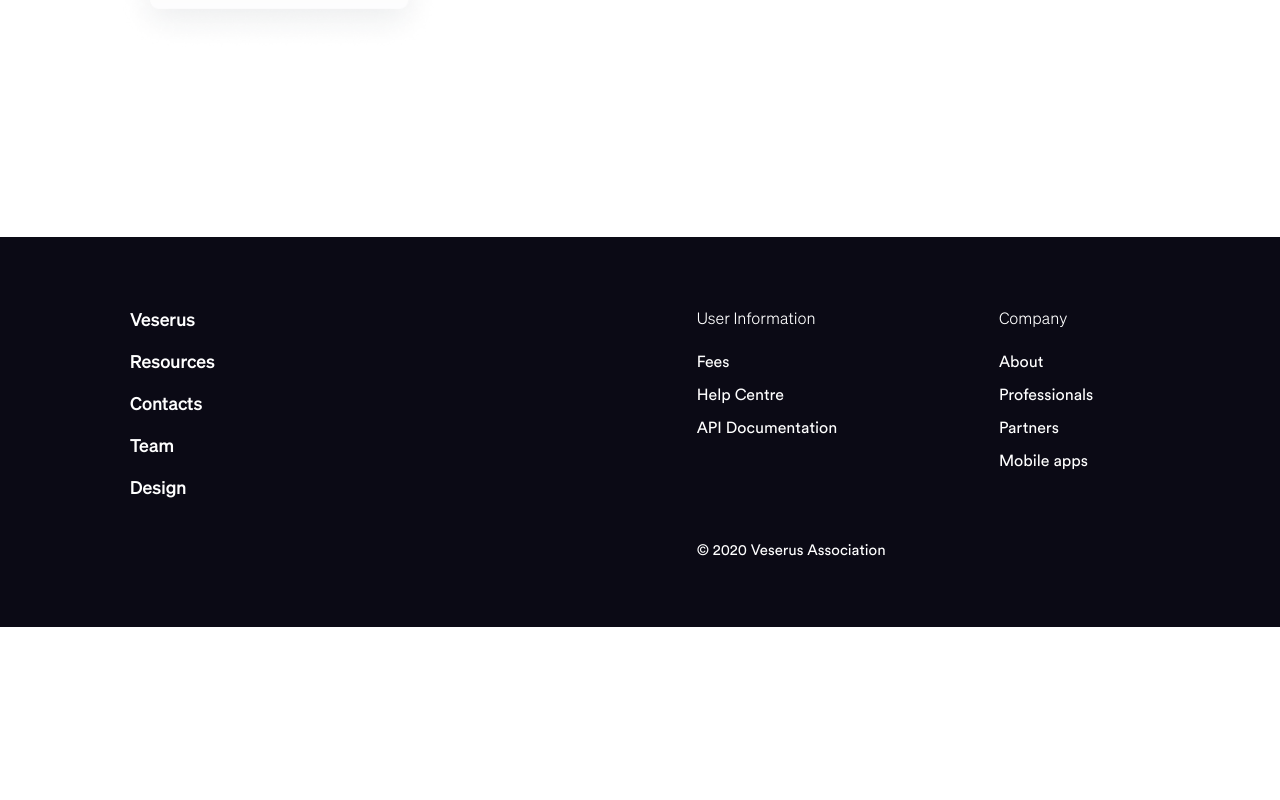
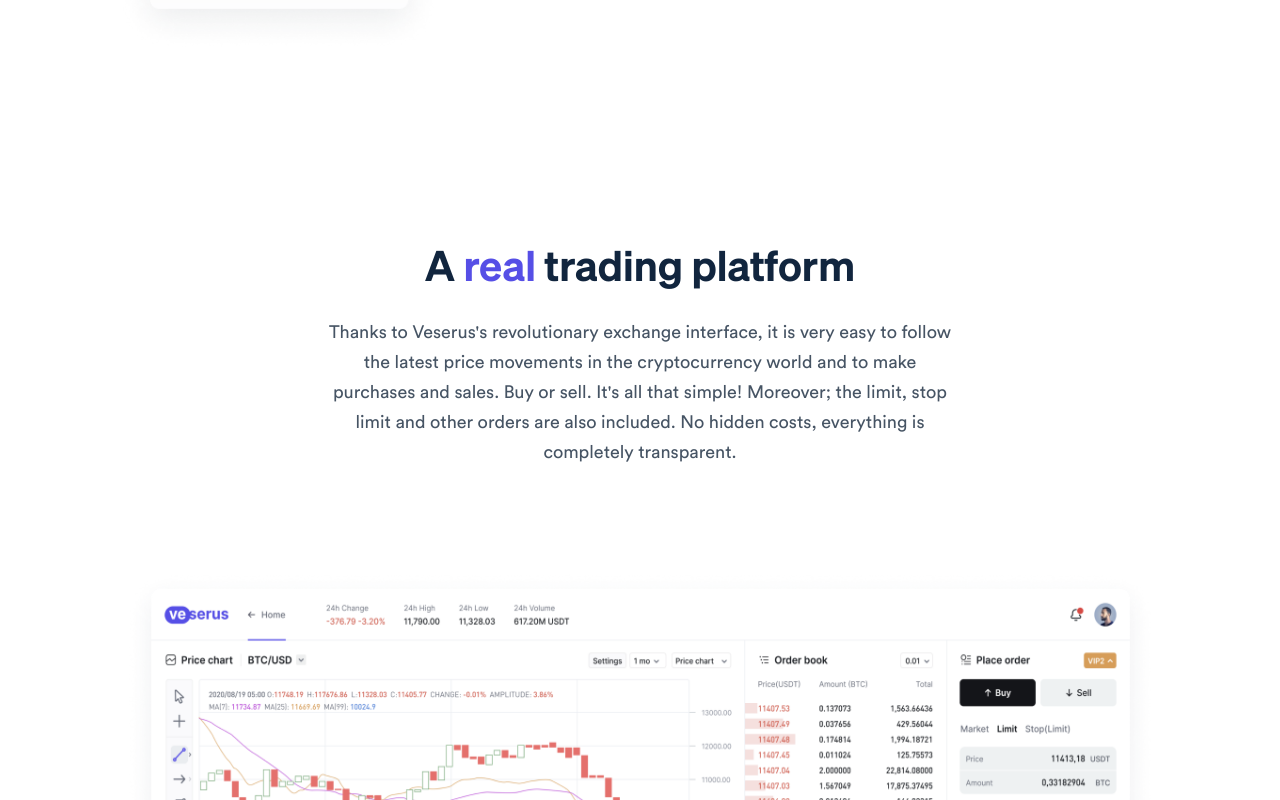
Before and after one commit to ramizahmed07/veserus, a React (Create React App) app: page /features in a window 1280 px wide. Shown: the part 4163-4963 px from the top of the page. Before the commit the page ends 4790 px from the top, so only its background shows below. Built offline with nearby package versions, Linux system fonts and the light colour scheme.

Commit message:
complete features (Desktop)

```diff
--- /dev/null
+++ b/src/hooks/index.js
@@ -0,0 +1,3 @@
+import UseSmoothScroll from "./useSmoothScroll";
+
+export { UseSmoothScroll };
--- /dev/null
+++ b/src/hooks/styles.module.scss
@@ -0,0 +1,3 @@
+.smoothScrollWrapper {
+  width: 100%;
+}
--- /dev/null
+++ b/src/hooks/useSmoothScroll.js
@@ -0,0 +1,82 @@
+import React, { useEffect } from "react";
+import styles from "./styles.module.scss";
+
+const useSmoothScroll = ({ children }) => {
+  const smoothScroll = (target, speed, smooth) => {
+    if (target === document)
+      target =
+        document.scrollingElement ||
+        document.documentElement ||
+        document.body.parentNode ||
+        document.body; // cross browser support for document scrolling
+
+    let moving = false;
+    let pos = target.scrollTop;
+    let frame =
+      target === document.body && document.documentElement
+        ? document.documentElement
+        : target; // safari is the new IE
+
+    target.addEventListener("mousewheel", scrolled, { passive: false });
+    target.addEventListener("DOMMouseScroll", scrolled, { passive: false });
+
+    function scrolled(e) {
+      e.preventDefault(); // disable default scrolling
+
+      let delta = normalizeWheelDelta(e);
+
+      pos += -delta * speed;
+      pos = Math.max(
+        0,
+        Math.min(pos, target.scrollHeight - frame.clientHeight)
+      ); // limit scrolling
+
+      if (!moving) update();
+    }
+
+    function normalizeWheelDelta(e) {
+      if (e.detail) {
+        if (e.wheelDelta)
+          return (e.wheelDelta / e.detail / 40) * (e.detail > 0 ? 1 : -1);
+        // Opera
+        else return -e.detail / 3; // Firefox
+      } else return e.wheelDelta / 120; // IE,Safari,Chrome
+    }
+
+    function update() {
+      moving = true;
+
+      let delta = (pos - target.scrollTop) / smooth;
+
+      target.scrollTop += delta;
+
+      if (Math.abs(delta) > 0.5) requestFrame(update);
+      else moving = false;
+    }
+
+    let requestFrame = (function () {
+      // requestAnimationFrame cross browser
+      return (
+        window.requestAnimationFrame ||
+        window.webkitRequestAnimationFrame ||
+        window.mozRequestAnimationFrame ||
+        window.oRequestAnimationFrame ||
+        window.msRequestAnimationFrame ||
+        function (func) {
+          window.setTimeout(func, 1000 / 50);
+        }
+      );
+    })();
+  };
+  useEffect(() => {
+    smoothScroll(document, 120, 12);
+  }, []);
+
+  return (
+    <div className={`smoothScroll ${styles.smoothScrollWrapper}`}>
+      {children}
+    </div>
+  );
+};
+
+export default useSmoothScroll;
--- a/src/pages/Features/Features.js
+++ b/src/pages/Features/Features.js
@@ -6,10 +6,14 @@
 import SearchIcon from "../../assets/images/search-icon.png";
 import OrderImage from "../../assets/images/order.png";
 import VeserusUI from "../../assets/images/features-veserus-ui.png";
+import Exchange from "../../assets/images/exchange.png";
+import BankCard from "../../assets/images/bank-card.png";
 import "./features.scss";
+import { UseSmoothScroll } from "../../hooks";
 
 const Features = () => {
   return (
+    <UseSmoothScroll>
       <div className="features">
         <div className="features__cover">
           <img src={CoverImage} alt="cover" />
@@ -40,8 +44,8 @@
               <div className="features__content__steps__step__desc">
                 Veserus is the best choice not only for users but also for
                 businesses. Thanks to its innovative design, invoicing processes
-              are much easier and faster than ever before. All you need to do is
-              look through “latest transactions” menu.
+                are much easier and faster than ever before. All you need to do
+                is look through “latest transactions” menu.
               </div>
             </div>
 
@@ -54,8 +58,8 @@
                 <div className="features__content__steps__step__desc">
                   When you want to send money from your account, all you need to
                   do is specify the address and amount of the wallet you want to
-                send. For a store using the Veserus widget, just click the "Pay"
-                button. Your money has been sent, check out the last
+                  send. For a store using the Veserus widget, just click the
+                  "Pay" button. Your money has been sent, check out the last
                   transactions menu!
                 </div>
               </div>
@@ -72,10 +76,10 @@
                 Instant <span>Transfers.</span>
               </div>
               <div className="features__content__transfers__desc">
-              Instant transfers allow you to send money from Veserus to a wallet
-              address, typically within minute. Instant transfers can be made 24
-              hours a day, 365 days a year regardless of holiday or weekend
-              schedules.
+                Instant transfers allow you to send money from Veserus to a
+                wallet address, typically within minute. Instant transfers can
+                be made 24 hours a day, 365 days a year regardless of holiday or
+                weekend schedules.
               </div>
             </div>
             <div className="features__content__transfers__orderImg">
@@ -90,17 +94,72 @@
                 </div>
                 <div className="features__content__blockchain__bg__desc">
                   We are proud to be able to integrate with all applications in
-                the blockchain world. We are at the center of this revolution in
-                digital payments! Thanks to the Veserus Widget feature, we bring
-                breath new life into the cryptocurrency world and solve big
-                problems with simple ideas.
+                  the blockchain world. We are at the center of this revolution
+                  in digital payments! Thanks to the Veserus Widget feature, we
+                  bring breath new life into the cryptocurrency world and solve
+                  big problems with simple ideas.
                 </div>
               </div>
             </div>
             <img src={VeserusUI} alt="blockchain" />
           </div>
+          <div className="features__content__platform">
+            <div class="features__content__platform__title">
+              A <span>real</span> trading platform
+            </div>
+            <div class="features__content__platform__desc">
+              Thanks to Veserus's revolutionary exchange interface, it is very
+              easy to follow the latest price movements in the cryptocurrency
+              world and to make purchases and sales. Buy or sell. It's all that
+              simple! Moreover; the limit, stop limit and other orders are also
+              included. No hidden costs, everything is completely transparent.
+            </div>
+            <img src={Exchange} alt="exchange" />
+          </div>
+          <div className="features__content__bank">
+            <div className="features__content__bank__left">
+              <div className="features__content__bank__left__tag">
+                COMING SOON
+              </div>
+              <div className="features__content__bank__left__title">
+                <span>Veserus.bank</span> - Very Soon.
+              </div>
+              <div className="features__content__bank__left__desc">
+                In a very short time, Veserus will be the tool for you to
+                transfer what the cryptocurrency world brings from the digital
+                environment to the physical world.
+                <br />
+                <br />
+                This project will make your life easier.
               </div>
             </div>
+            <div className="features__content__bank__right">
+              <img src={BankCard} alt="card" />
+            </div>
+          </div>
+          <div className="features__content__contact">
+            <div className="features__content__contact__inner">
+              <div className="features__content__contact__left">
+                <div className="features__content__contact__left__title">
+                  Ready to jump in?
+                </div>
+                <div className="features__content__contact__left__desc">
+                  No worries, We’he help to help you at every stafe of your
+                  journey.
+                </div>
+              </div>
+              <div className="features__content__contact__right">
+                <input
+                  type="text"
+                  placeholder="Type in your e-mail address..."
+                />
+                <div>Get started</div>
+              </div>
+            </div>
+          </div>
+        </div>
+      </div>
+    </UseSmoothScroll>
   );
 };
 
--- a/src/pages/Features/features.scss
+++ b/src/pages/Features/features.scss
@@ -3,13 +3,7 @@
 
 .features {
   overflow-x: hidden;
-  // margin-top: 148px;
-  @include tablet {
-    // margin-top: 100px;
-  }
-  @include mobile {
-    // margin-top: 100px;
-  }
+
   &__cover {
     height: 500px;
     position: relative;
@@ -165,6 +159,7 @@
       margin-top: 220px;
       display: flex;
       align-items: center;
+      justify-content: space-between;
       &__title {
         padding-top: 60px;
         font-family: "Sohne 600", sans-serif;
@@ -183,7 +178,7 @@
       }
       &__orderImg {
         position: relative;
-        left: 120px;
+        right: 100px;
         img {
           object-fit: contain;
           width: 575px;
@@ -235,5 +230,143 @@
         top: 56px;
       }
     }
+    &__platform {
+      display: flex;
+      flex-direction: column;
+      align-items: center;
+      margin-bottom: 280px;
+      &__title {
+        font-family: "Sohne 600", sans-serif;
+        font-size: 42px;
+        color: #11253e;
+        margin-bottom: 26px;
+        text-align: center;
+        span {
+          color: #564fe6;
+        }
+      }
+      &__desc {
+        line-height: 30px;
+        font-size: 18px;
+        text-align: center;
+        margin: 0 auto;
+        color: #465464;
+        margin-bottom: 102px;
+        width: 623px;
+      }
+      img {
+        width: calc(100% + 55px);
+        height: calc(585px + 55px);
+      }
+    }
+    &__bank {
+      display: flex;
+      justify-content: space-between;
+      margin-bottom: 219px;
+      &__left {
+        max-width: 414px;
+        position: relative;
+        top: 35px;
+        &__tag {
+          background-color: #564fe6;
+          width: 98px;
+          height: 20px;
+          display: flex;
+          align-items: center;
+          justify-content: center;
+          border-radius: 90px;
+          color: white;
+          font-size: 11px;
+          margin-bottom: 19px;
+        }
+        &__title {
+          font-family: "Sohne 600", sans-serif;
+          font-size: 42px;
+          color: #11253e;
+          margin-bottom: 26px;
+          span {
+            color: #564fe6;
+          }
+        }
+        &__desc {
+          line-height: 30px;
+          font-size: 18px;
+          color: #465464;
+        }
+      }
+      &__right {
+        img {
+          width: 471px;
+          height: 428px;
+        }
+      }
+    }
+    &__contact {
+      height: 414px;
+      background-color: #5f2bd6;
+
+      position: relative;
+      width: 100vw;
+      left: 50%;
+      transform: translateX(-50%);
+
+      &__inner {
+        display: flex;
+        align-items: center;
+        justify-content: space-between;
+        height: 100%;
+        @media (min-width: 1601px) {
+          width: 1400px;
+          margin: 0 auto;
+        }
+        @media (max-width: 1600px) {
+          margin-left: 150px;
+          margin-right: 150px;
+        }
+      }
+      &__left {
+        &__title {
+          font-family: "Sohne 600", sans-serif;
+          font-size: 42px;
+          color: #fff;
+          margin-bottom: 19px;
+        }
+        &__desc {
+          width: 304px;
+          color: #d2ccee;
+          font-size: 18px;
+          line-height: 30px;
+        }
+      }
+      &__right {
+        display: flex;
+
+        input {
+          width: 295px;
+          padding: 15px 18px;
+          background-color: white;
+          border: none;
+          border-radius: 90px;
+          outline: none;
+          color: #93a0b1;
+          font-size: 16px;
+          margin-right: 15px;
+          font-family: "Circular Std", sans-serif;
+          &::placeholder {
+            color: #93a0b1;
+            font-size: 16px;
+            font-family: "Circular Std", sans-serif;
+          }
+        }
+        div {
+          background-color: #171618;
+          border-radius: 90px;
+          font-size: 16px;
+          color: #fff;
+          padding: 15px 49px;
+          cursor: pointer;
+        }
+      }
+    }
   }
 }
```
Also changed, not shown: src/assets/images/bank-card.png (added), src/assets/images/exchange.png (added). Lines whose indentation alone changed are shown as unchanged.
